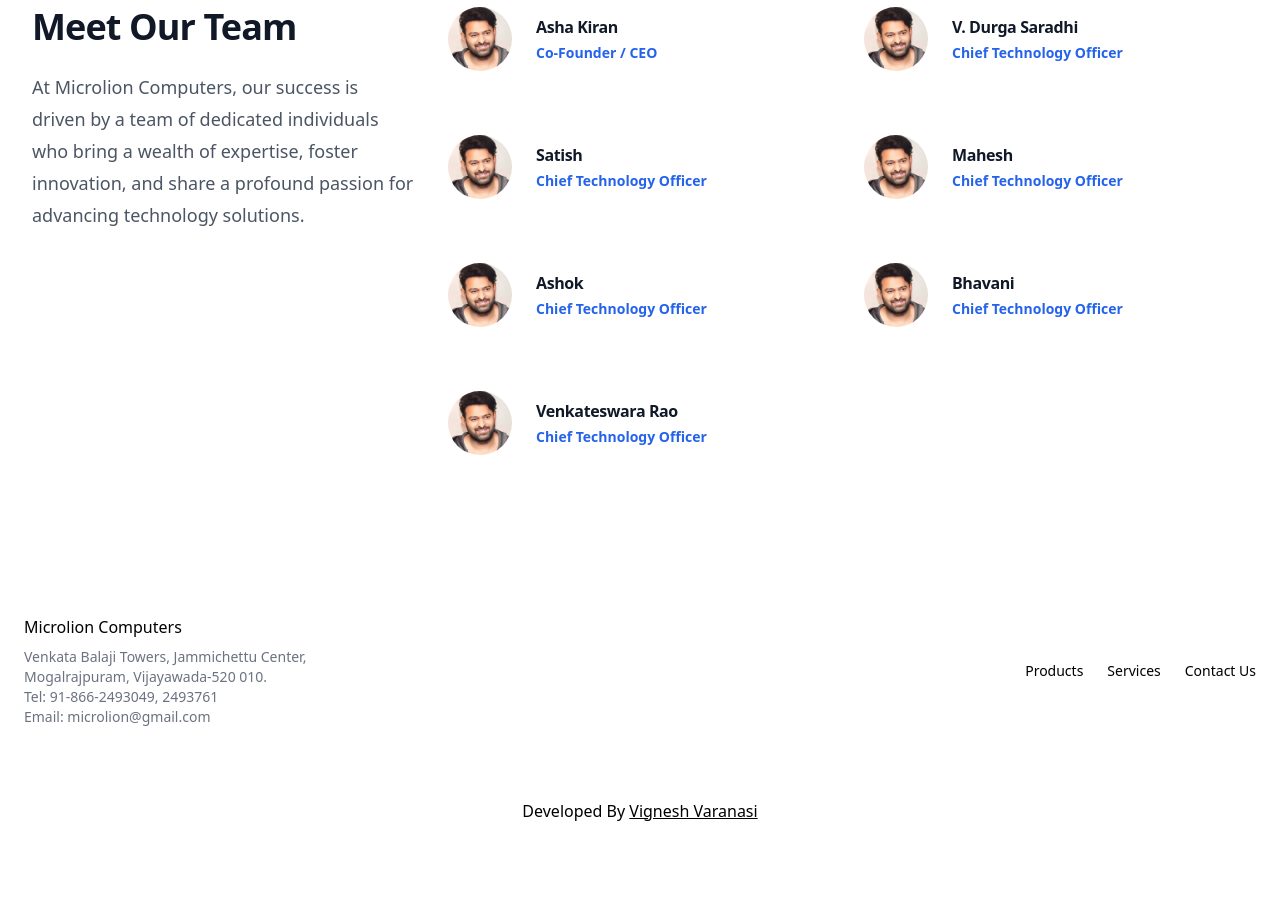
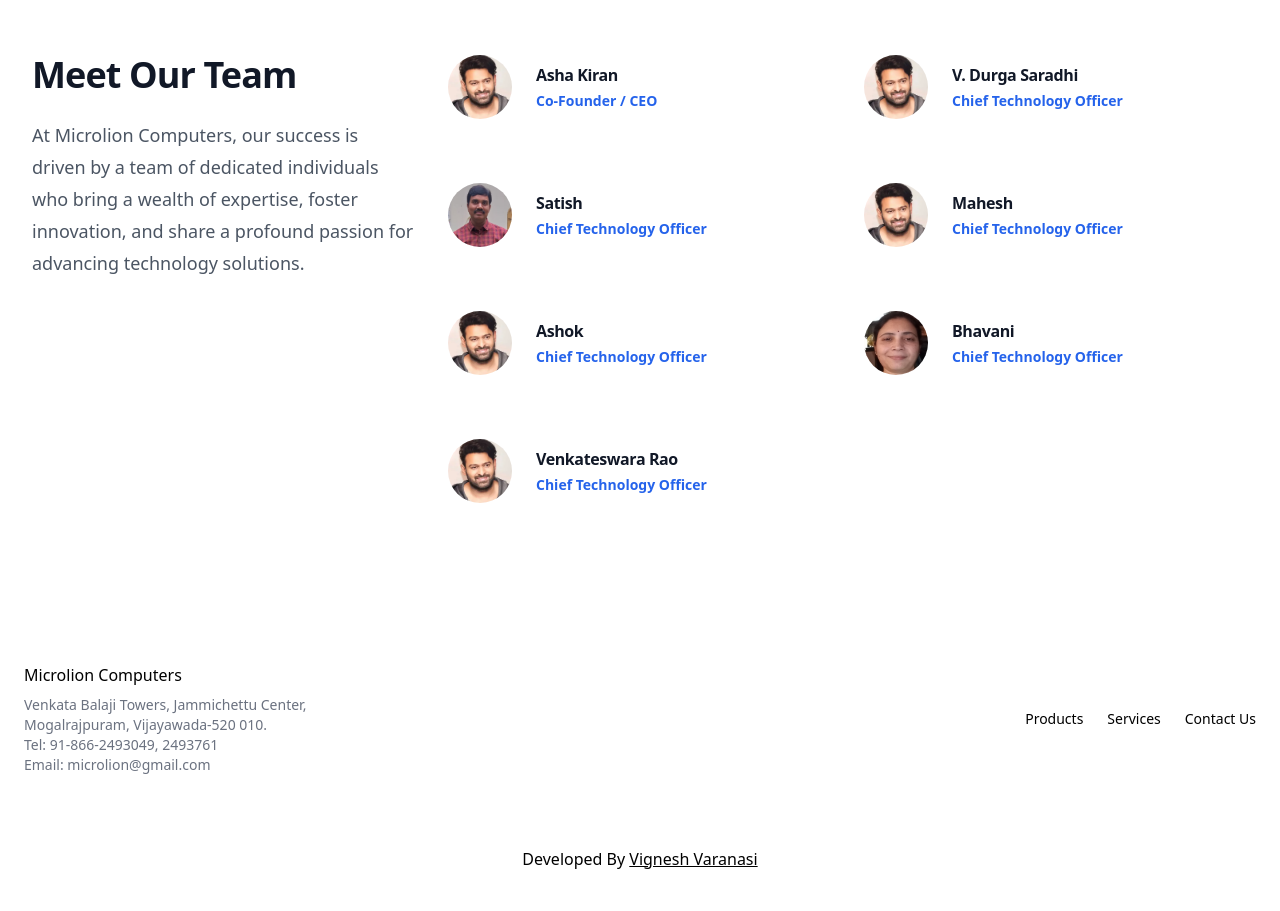
Before and after one commit to vigneshvaranasi/Microlion, a plain HTML site: page Home.html in a window 1280 px wide. Shown: the part 2560-3471 px from the top of the page. Before the commit the page ends 3423 px from the top, so only its background shows below. Drawn offline with nearby package versions, Linux system fonts and the light colour scheme; a small style sheet from the web is missing.

Commit message:
Update Team Photos

```diff
--- a/Home.html
+++ b/Home.html
@@ -287,7 +287,8 @@
     </div>
   </section>
 </article>
-<!-- Services Start -->
+<!-- Services End -->
+c:\Users\varan\AppData\Local\Packages\5319275A.WhatsAppDesktop_cv1g1gvanyjgm\TempState\723B546E0A3C1E6666833B9B119E822E\WhatsApp Image 2023-12-23 at 13.38.09_2b3cdcca.jpg
 
 
 <!-- Abt us Start -->
@@ -348,7 +349,7 @@
             </li>
             <li>
                 <div class="flex items-center gap-x-6">
-                    <img class="h-16 w-16 rounded-full" src="Untitled.webp" alt="John Doe">
+                    <img class="h-16 w-16 rounded-full" src="img/Team/Satish.jpg" alt="John Doe">
                     <div>
                         <h3 class="text-base font-semibold leading-7 tracking-tight text-gray-900">Satish</h3>
                         <p class="text-sm font-semibold leading-6 text-blue-600">Chief Technology Officer</p>
@@ -375,7 +376,7 @@
             </li>
             <li>
                 <div class="flex items-center gap-x-6">
-                    <img class="h-16 w-16 rounded-full" src="Untitled.webp" alt="John Doe">
+                    <img class="h-16 w-16 rounded-full" src="img/Team/Bhavani.jpg" alt="John Doe">
                     <div>
                         <h3 class="text-base font-semibold leading-7 tracking-tight text-gray-900">Bhavani</h3>
                         <p class="text-sm font-semibold leading-6 text-blue-600">Chief Technology Officer</p>
```
Also changed, not shown: img/Team/Bhavani.jpg (added), img/Team/Satish.jpg (added).
